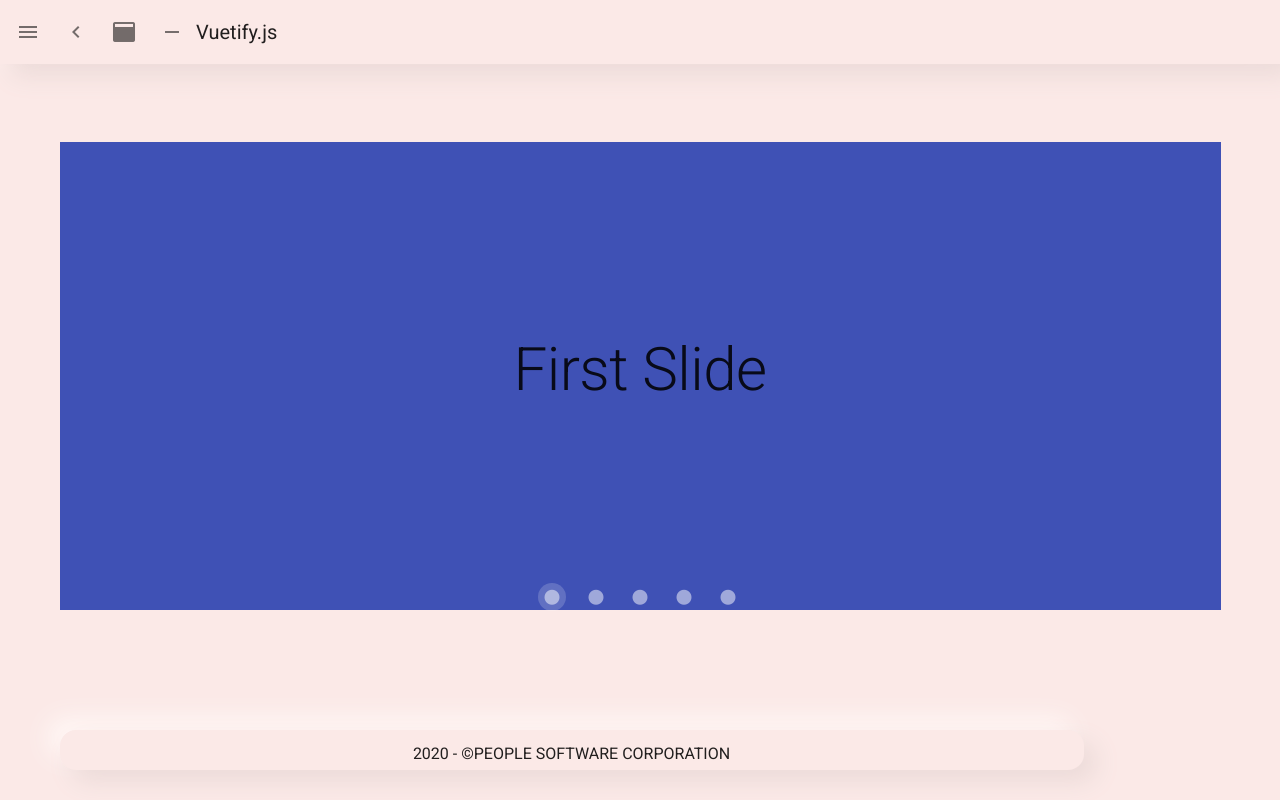
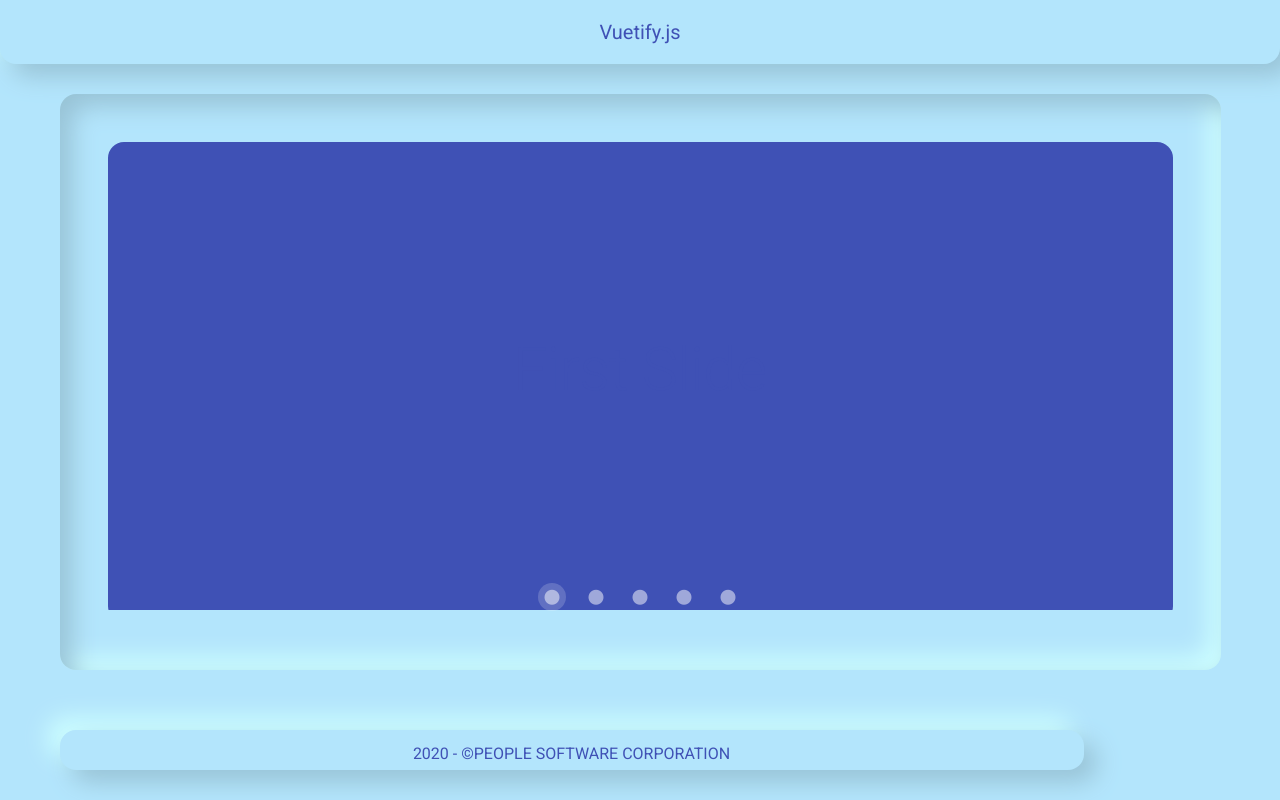
Before and after one commit to kurarararaa/psc-app-contest-1st, a Nuxt app: page / in a window 1280 px wide. Built offline with nearby package versions, Linux system fonts and the light colour scheme.

Commit message:
🔧 TypeScript な環境に変更

```diff
--- a/assets/style/main.scss
+++ b/assets/style/main.scss
@@ -1,14 +1,22 @@
 @import './override.scss';
 @import '~vuetify/src/styles/styles.sass';
 @import '~vuetify/src/styles/main.sass';
+
+html{
+  overflow-y: hidden !important;
+}
 
 main {
   @extend .base-background;
 }
 
+div {
+  @extend .indigo--text;
+}
+
 .base-background {
-  @extend .deep-orange;
-  @extend .lighten-5;
+  @extend .light-blue;
+  @extend .lighten-4;
 }
 
 .base-background-flat-shadow {
--- a/assets/style/variables.scss
+++ b/assets/style/variables.scss
@@ -1,7 +1,10 @@
 
 // colors
-$base-color: #FBE9E7;
+$base-color: #B3E5FC;
+$base-light-shadow-color: #ceffff;
+$base-dark-shadow-color: #98c3d6;
+$bace-text-color: #A1887F;
 
 // shadows
-$flat-shadow: 12px 12px 24px #ecdbd9, -12px -12px 24px #fff7f5;
-$pressed-shadow: inset 12px 12px 24px #ecdbd9, inset -12px -12px 24px #fff7f5;
+$flat-shadow: 12px 12px 24px $base-dark-shadow-color, -12px -12px 24px $base-light-shadow-color;
+$pressed-shadow: inset 12px 12px 24px $base-dark-shadow-color, inset -12px -12px 24px $base-light-shadow-color;
--- a/layouts/default.vue
+++ b/layouts/default.vue
@@ -1,40 +1,13 @@
 <template>
   <v-app>
-    <v-navigation-drawer
-      v-model="drawer"
-      :mini-variant="miniVariant"
-      :clipped="clipped"
-      fixed
+    <v-app-bar
       app
+      :clipped-left="clipped"
+      color="light-blue lighten-4"
+      rounded="true"
+      class="text-center rounded-b-xl"
     >
-      <v-list>
-        <v-list-item
-          v-for="(item, i) in items"
-          :key="i"
-          :to="item.to"
-          router
-          exact
-        >
-          <v-list-item-action>
-            <v-icon>{{ item.icon }}</v-icon>
-          </v-list-item-action>
-          <v-list-item-content>
-            <v-list-item-title v-text="item.title" />
-          </v-list-item-content>
-        </v-list-item>
-      </v-list>
-    </v-navigation-drawer>
-    <v-app-bar :clipped-left="clipped" color="deep-orange lighten-5"  app>
-      <v-app-bar-nav-icon @click.stop="drawer = !drawer" />
-      <v-btn icon @click.stop="miniVariant = !miniVariant">
-        <v-icon>mdi-{{ `chevron-${miniVariant ? 'right' : 'left'}` }}</v-icon>
-      </v-btn>
-      <v-btn icon @click.stop="clipped = !clipped">
-        <v-icon>mdi-application</v-icon>
-      </v-btn>
-      <v-btn icon @click.stop="fixed = !fixed">
-        <v-icon>mdi-minus</v-icon>
-      </v-btn>
+      <v-spacer />
       <v-toolbar-title v-text="title" />
       <v-spacer />
     </v-app-bar>
--- a/nuxt.config.js
+++ b/nuxt.config.js
@@ -87,5 +87,23 @@ export default {
    ** Build configuration
    ** See https://nuxtjs.org/api/configuration-build/
    */
-  build: {},
+  build: {
+    babel: {
+      plugins: [
+        ['@babel/plugin-proposal-decorators', { legacy: true }],
+        ['@babel/plugin-proposal-class-properties', { loose: true }],
+      ],
+    },
+  },
+  /*
+   ** Typescript lint configuration
+   ** See https://typescript.nuxtjs.org/ja/guide/lint.html#%E3%83%A9%E3%83%B3%E3%82%BF%E3%82%A4%E3%83%A0-lint
+   */
+  typescript: {
+    typeCheck: {
+      eslint: {
+        files: './src/**/*.{ts,js,vue}',
+      },
+    },
+  },
 }
--- a/pages/index.vue
+++ b/pages/index.vue
@@ -1,9 +1,12 @@
 <template>
-  <v-layout justify-center align-center>
+  <v-container
+    class="pa-12 text-center rounded-xl base-background-pressed-shadow"
+  >
     <v-carousel
       height="60vh"
       hide-delimiter-background
       show-arrows-on-hover
+      class="rounded-xl"
     >
       <v-carousel-item v-for="(slide, i) in slides" :key="i">
         <v-sheet :color="colors[i]" height="100%">
@@ -13,12 +16,18 @@
         </v-sheet>
       </v-carousel-item>
     </v-carousel>
-  </v-layout>
+  </v-container>
 </template>
 
-<script>
+<script lang="ts">
+
+type Data = {
+  colors: string[]
+  slides: string[]
+}
+
 export default {
-  data() {
+  data(): Data {
     return {
       colors: [
         'indigo',
```
Also changed, not shown: package.json (+6 -4 lines), .eslintrc.js, 2 other files (tests, documents, lock files or other folders).
